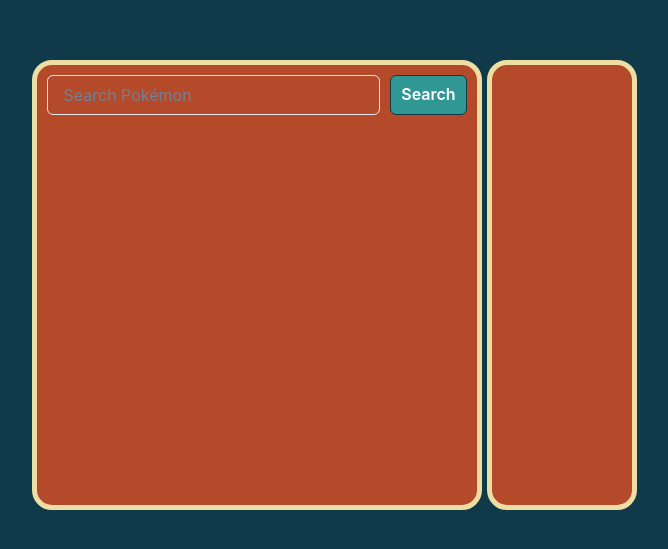
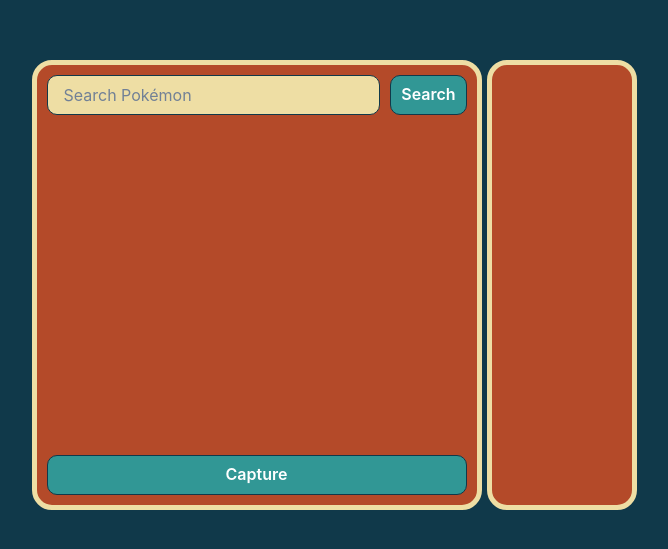
Before and after one commit to f-ajmal/pokedex-app, a React (Create React App) app: page / in a window 1280 px wide. Shown: the part 115-664 px from the top of the page, without its empty margins (306-974 px from the left). Built offline with nearby package versions, Linux system fonts and the light colour scheme.

Commit message:
search container UI

```diff
--- a/package.json
+++ b/package.json
@@ -6,6 +6,7 @@
     "@chakra-ui/react": "^2.8.2",
     "@emotion/react": "^11.13.0",
     "@emotion/styled": "^11.13.0",
+    "@tanstack/react-query": "^5.51.23",
     "@testing-library/jest-dom": "^5.17.0",
     "@testing-library/react": "^13.4.0",
     "@testing-library/user-event": "^13.5.0",
--- a/src/App.css
+++ b/src/App.css
@@ -6,4 +6,5 @@
   justify-content: center;
   align-items: center;
   gap: 5px;
+  padding: 10px;
 }
--- a/src/App.tsx
+++ b/src/App.tsx
@@ -1,9 +1,12 @@
 import React from 'react';
 import { ChakraProvider } from '@chakra-ui/react';
+import { QueryClient, QueryClientProvider } from '@tanstack/react-query';
 import { CapturedProvider } from "./context/capturedContext";
 import SearchContainer from "./views/SearchContainer/SearchContainer";
 import CapturedContainer from "./views/CapturedContainer/CapturedContainer";
 import './App.css';
+
+const queryClient = new QueryClient();
 
 function AppContent() {
   return (
@@ -18,7 +21,9 @@
   return (
     <CapturedProvider>
       <ChakraProvider>
-        <AppContent />
+        <QueryClientProvider client={queryClient}>
+          <AppContent />
+        </QueryClientProvider>
       </ChakraProvider>
     </CapturedProvider>
   )
--- a/src/context/capturedContext.tsx
+++ b/src/context/capturedContext.tsx
@@ -1,22 +1,21 @@
-import React, { createContext, useState, ReactNode } from 'react';
+import { createContext, useState, ReactNode } from 'react';
+import { ICapturedContext } from "../utils/interface";
 
-interface CapturedContextType {
-    capturedList: string[];
-    capturePokemon: (pokemon: string) => void;
-    releasePokemon: (pokemon: string) => void;
-};
-
-const CapturedContext = createContext<CapturedContextType>({
+const CapturedContext = createContext<ICapturedContext>({
     capturedList: [],
     capturePokemon: () => {},
     releasePokemon: () => {}
 });
 
-const CapturedProvider: React.FC<{ children: ReactNode }> = ({ children }) => {
+const CapturedProvider = ({ children }: { children: ReactNode }) => {
   const [capturedList, setCapturedList] = useState<string[]>([]);
 
   const capturePokemon = (pokemon: string) => {
-    setCapturedList((list) => [...list, pokemon]);
+    if (capturedList.length < 6 && !!pokemon) {
+      setCapturedList((list) => [...list, pokemon]);
+    } else if (capturedList.length === 6) {
+      alert('Maximum number of Pokémon captured.');
+    }
   };
 
   const releasePokemon = (pokemon: string) => {
--- /dev/null
+++ b/src/utils/api.ts
@@ -0,0 +1,15 @@
+import axios from 'axios';
+
+const pokemonApi = axios.create({
+  baseURL: 'https://pokeapi.co/api/v2/',
+});
+
+export const fetchPokemon = async (pokemon: string) => {
+  try {
+    const response = await pokemonApi.get(`pokemon/${pokemon}`);
+    return response.data;
+  } catch (error) {
+    console.error(error);
+    return null;
+  }
+};
--- /dev/null
+++ b/src/utils/interface.ts
@@ -0,0 +1,13 @@
+export interface ICapturedContext {
+    capturedList: string[];
+    capturePokemon: (pokemon: string) => void;
+    releasePokemon: (pokemon: string) => void;
+};
+
+export interface IPokemon {
+    name: string,
+    id: number,
+    image: string,
+    types: string[],
+    stats: { [key: string]: number }
+}
--- a/src/views/CapturedContainer/CapturedContainer.module.css
+++ b/src/views/CapturedContainer/CapturedContainer.module.css
@@ -1,6 +1,6 @@
 .container {
     background-color: #B44A29;
-    width: 150px;
+    min-width: 150px;
     height: 450px;
     border-radius: 20px;
     border: 5px solid #EEDEA4;
--- /dev/null
+++ b/src/views/PokemonInformation/PokemonInformation.module.css
@@ -0,0 +1,53 @@
+.container {
+    width: 100%;
+    height: fit-content;
+    padding: 20px;
+    display: flex;
+    flex-direction: column;
+    gap: 40px
+}
+
+.identification {
+    width: 100%;
+    display: flex;
+    justify-content: space-between;
+}
+
+.identificationText {
+    display: flex;
+    flex-direction: column;
+    justify-content: space-between;
+    text-align: right;
+}
+
+.types {
+    display: flex;
+    gap: 5px;
+    justify-content: flex-end;
+}
+
+.typeTile {
+    background-color: #EEDEA4;
+    border-radius: 5px;
+    border: 1px solid #10394A;
+    width: fit-content;
+    padding: 0px 5px;
+    margin-top: 5px;
+}
+
+.stats {
+    display: flex;
+    justify-content: space-between;
+}
+
+.statTile {
+    background-color: #DE7352;
+    border-radius: 5px;
+    border: 1px solid #10394A;
+    padding: 5px;
+    display: flex;
+    flex-direction: column;
+    justify-content: center;
+    align-items: center;
+    min-width: 90px;
+}
--- /dev/null
+++ b/src/views/PokemonInformation/PokemonInformation.tsx
@@ -0,0 +1,45 @@
+import React from "react";
+import { capitalize } from 'lodash';
+import { Image, Heading, Text } from '@chakra-ui/react';
+import { IPokemon } from "../../utils/interface";
+import styles from './PokemonInformation.module.css';
+
+export default function PokemonInformation({ pokemonInfo }: { pokemonInfo: IPokemon }) {
+    const { name, id, image, types, stats } = pokemonInfo;
+    return (
+        <div className={styles.container}>
+            <div className={styles.identification}>
+                <Image
+                    src={image}
+                    alt="pokemon-image"
+                    boxSize="150px"
+                    borderRadius="2xl"
+                    border="1px solid #10394A"
+                    backgroundColor="#EEDEA4"
+                />
+                <div className={styles.identificationText}>
+                    <div>
+                        <Heading size="lg">{capitalize(name)}</Heading>
+                        <Text fontSize="lg">#{id}</Text>
+                    </div>
+                    <div>
+                        <Heading size="md">{(types.length === 1) ? "Type:" : "Types:"}</Heading>
+                        <div className={styles.types}>
+                            {types.map((type) => (
+                                <Text fontSize="lg" className={styles.typeTile}>{capitalize(type)}</Text>
+                            ))}
+                        </div>
+                    </div>
+                </div>
+            </div>
+            <div className={styles.stats}>
+                {['hp', 'attack', 'defense', 'speed'].map((key) => (
+                    <div className={styles.statTile}>
+                        <Heading size="md">{capitalize(key)}</Heading>
+                        <Text fontSize="lg">{stats[key]}</Text>
+                    </div>
+                ))}
+            </div>
+        </div>
+    )
+}
--- a/src/views/SearchContainer/SearchContainer.module.css
+++ b/src/views/SearchContainer/SearchContainer.module.css
@@ -1,25 +1,34 @@
 .container {
     background-color: #B44A29;
-    width: 450px;
+    min-width: 450px;
     height: 450px;
     border-radius: 20px;
     border: 5px solid #EEDEA4;
     display: flex;
     flex-direction: column;
+    justify-content: space-between;
+    align-items: center;
+    gap: 20px;
+    padding: 10px;
 }
 
 .inputGroup {
-    padding: 10px;
     gap: 10px;
 }
 
 .inputBar {
-    background-color: #EEDEA4;
-    border-radius: 5px;
-    border-color: #10394A;
+    background-color: #EEDEA4 !important;
+    border-radius: 10px !important;
+    border-color: #10394A !important;
 }
 
 .searchButton {
-    border-radius: 5px;
+    border-radius: 10px !important;
     border: 1px solid #10394A;
 }
+
+.captureButton {
+    border-radius: 10px !important;
+    border: 1px solid #10394A;
+    width: 100%;
+}
--- a/src/views/SearchContainer/SearchContainer.tsx
+++ b/src/views/SearchContainer/SearchContainer.tsx
@@ -1,12 +1,39 @@
-import React, { useState } from 'react';
+import React, { useState, useContext, useMemo } from 'react';
+import { useQuery, useQueryClient } from '@tanstack/react-query';
 import { Input, InputGroup, Button } from '@chakra-ui/react';
+import { CapturedContext } from "../../context/capturedContext";
+import { IPokemon } from "../../utils/interface";
+import { fetchPokemon } from "../../utils/api";
+import PokemonInformation from "../PokemonInformation/PokemonInformation";
 import styles from './SearchContainer.module.css';
 
 export default function SearchContainer() {
     const [selectedPokemon, setSelectedPokemon] = useState('');
+    const { capturedList, capturePokemon } = useContext(CapturedContext);
+    const queryClient = useQueryClient();
+
+    const { data = null, error, isLoading } = useQuery({
+        queryKey: ['pokemonAPI', selectedPokemon],
+        queryFn: () => fetchPokemon(selectedPokemon.toLowerCase()),
+        enabled: false
+    });
+
+    const pokemonInfo = useMemo<IPokemon>(() => (
+        {
+            name: data?.name ?? null,
+            id: data?.id ?? null,
+            image: data?.sprites?.front_default ?? null,
+            types: data?.types?.map((item: any) => (item?.type?.name)) ?? [],
+            stats: data?.stats?.map((item: any) => (
+                    {[item?.stat?.name]: item?.base_stat}
+                )).reduce((acc: Object, curr: Object) => (
+                    { ...acc, ...curr }
+                ), {}) ?? {}
+        }
+    ), [data])
 
     const handleSearch = () => {
-        console.log(selectedPokemon);
+        if (selectedPokemon !== '') queryClient.fetchQuery({queryKey: ['pokemonAPI', selectedPokemon]});
     };
 
     return (
@@ -14,7 +41,6 @@
             <InputGroup className={styles.inputGroup}>
                 <Input
                     className={styles.inputBar}
-                    size='md'
                     variant='outline'
                     placeholder="Search Pokémon"
                     value={selectedPokemon}
@@ -29,14 +55,16 @@
                         Search
                     </Button>
             </InputGroup>
-            <div className="pokemonIdentificationContainer">
-                <div className="pokemonImage"></div>
-                <div className="pokemonIdentification">
-                <div className="pokemonTypesContainer"></div>
-                </div>
-                <div className="pokemonStatsContainer"></div>
-                <div className="captureButton"></div>
-            </div>
+            {!!data && <PokemonInformation pokemonInfo={pokemonInfo} />}
+            <Button
+                className={styles.captureButton}
+                colorScheme="teal"
+                variant="solid"
+                isDisabled={capturedList.length >= 6}
+                onClick={() => {capturePokemon(pokemonInfo?.image)}}
+            >
+                Capture
+            </Button>
         </div>
       )
 }
```
Also changed, not shown: 1 other file (tests, documents, lock files or other folders).
